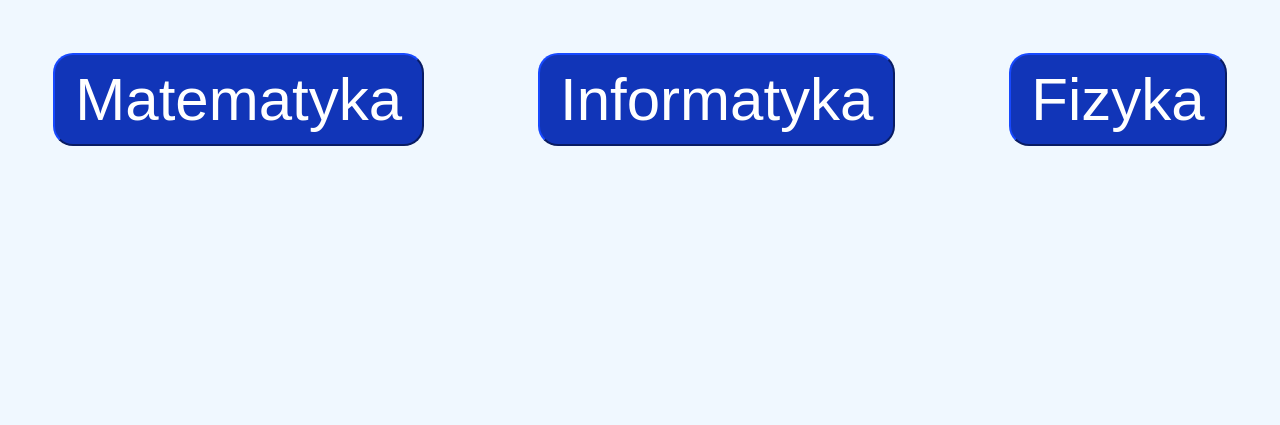
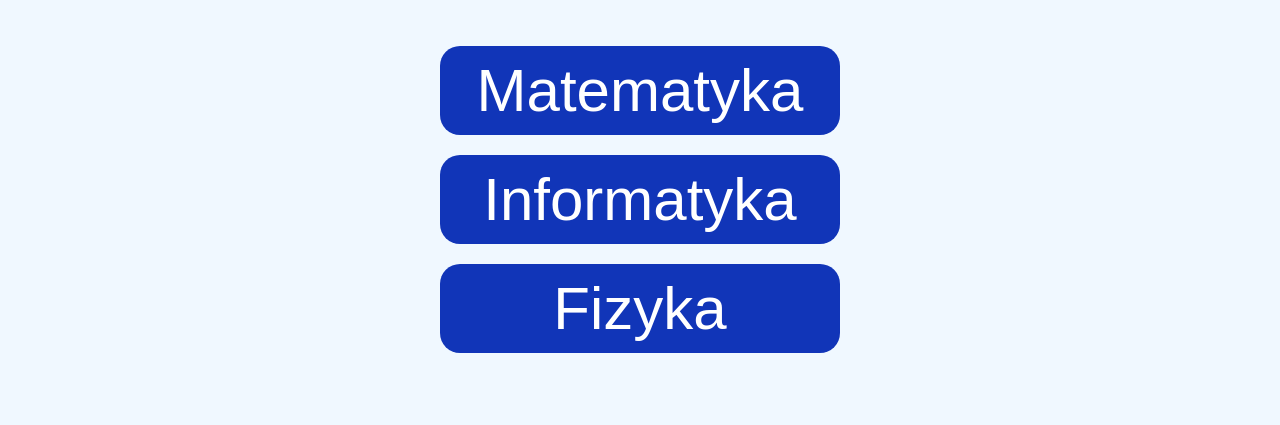
Before and after one commit to mixxon17/mat-inf-fiz, a plain HTML site: page index.html in a window 1280 px wide. Shown: the part 375-800 px from the top of the page. Drawn offline with Linux system fonts and the light colour scheme.

Commit message:
Add files via upload

```diff
--- a/index.html
+++ b/index.html
@@ -1,20 +1,21 @@
 <!DOCTYPE html>
-</html lang="pl">
-<html>
+<html lang="pl">
 <head>
     <link rel="stylesheet" href="styles.css">
     <meta charset="UTF-8">
-        <meta name="vievport" content="width=device-width, initial-scale=1.0">
+    <meta name="viewport" content="width=device-width, initial-scale=1.0">
     <title>Mat-Inf-Fiz</title>
 </head>
 <body>
-        <div class="container"
+    <div class="container">
         <header>
-                <h1>Czego chcesz się uczyć?</h2>
+            <h1>Czego chcesz się uczyć?</h1>
         </header>
+        <nav>
             <a href="matematyka.html"><button>Matematyka</button></a>
             <a href="informatyka.html"><button>Informatyka</button></a>
             <a href="fizyka.html"><button>Fizyka</button></a>
+        </nav>
     </div>
 </body>
 </html>
--- a/styles.css
+++ b/styles.css
@@ -1,27 +1,46 @@
-html,body{
+html, body {
     background-color: aliceblue;
     font-family: Arial, Helvetica, sans-serif;
     height: 100%;
     margin: 0;
     padding: 0;
     display: flex;
+    flex-direction: column; /* Kolumnowy układ flexbox */
     justify-content: center;
     align-items: center;
 }
-.container{
+
+.container {
     text-align: center;
-    margin-bottom: 100px;
+    margin-top: 100px; /* Margines na górę kontenera */
     font-size: 50px;
 }
-a{
+
+nav {
+    margin-top: 20px; /* Margines na górę nawigacji */
+    display: flex;
+    flex-direction: column; /* Kolumnowy układ flexbox */
+    align-items: center; /* Wyrównanie elementów do środka */
 }
-button{
-    font-size: 60px;
-    margin: 0px 50px;
+
+nav a {
+    text-decoration: none; /* Usunięcie domyślnego podkreślenia linków */
+}
+
+nav button {
+    font-size: 60px; /* Zmniejszenie rozmiaru fontu */
+    margin: 10px; /* Margines wokół przycisków */
     padding: 10px 20px;
-    background-color:#1135b8;
+    background-color: #1135b8;
     color: #ffffff;
     border-radius: 20px;
-    border-color: #1135b8;
+    border: none; /* Usunięcie obramowania */
     cursor: pointer;
+    width: 400px; /* Szerokość przycisków */
+    box-sizing: border-box; /* Zawieranie paddingu i marginesów w szerokości */
+    text-align: center; /* Wycentrowanie tekstu */
 }
+
+nav button:hover {
+    background-color: #0a257f; /* Zmiana koloru tła po najechaniu */
+}
```
Lines whose indentation alone changed are shown as unchanged.
